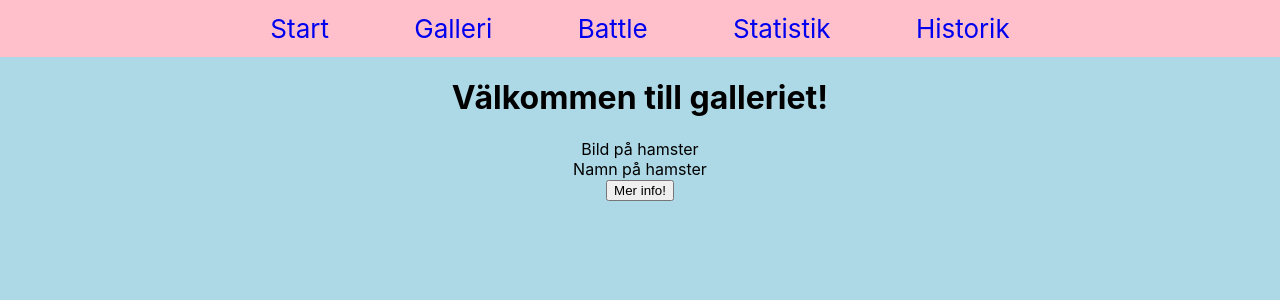
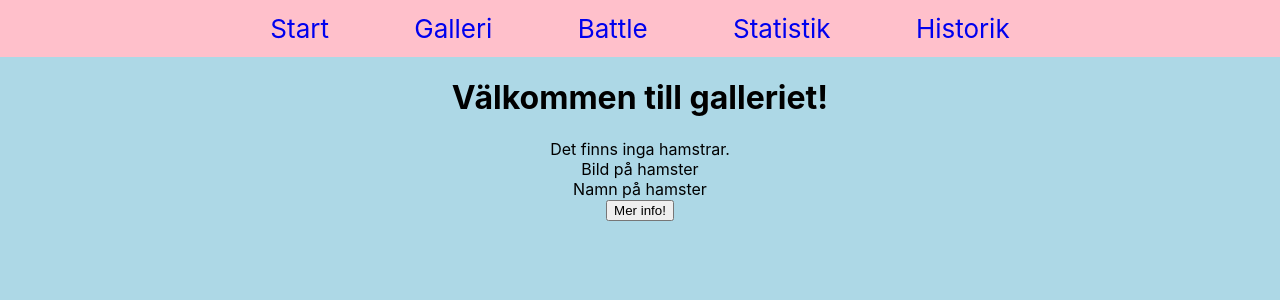
Before and after one commit to annikakubaj/hamsterwar-fullstack, a React (Create React App) app: page /galleri in a window 1280 px wide. Shown: the top 300 px of the page. Built offline with nearby package versions, Linux system fonts and the light colour scheme.

Commit message:
Some props added to gallery

```diff
--- a/src/App.tsx
+++ b/src/App.tsx
@@ -5,7 +5,10 @@ import Battle from './components/battle/Battle'
 import Statistics from './components/statistics/Statistics'
 import History from './components/history/History'
 import Start from './components/start/Start'
+import { HamsterItem } from './types/HamsterItem'
 import './App.css';
+
+const hamsterData: HamsterItem[] = []
 
 function App() {
   return (
@@ -25,7 +28,8 @@ function App() {
       <main>
 
         <Switch>
-          <Route path="/galleri"> <Gallery /> </Route>
+          <Route path="/galleri" render={() => <Gallery
+          items={hamsterData} /> }/>
           <Route path="/battle"> <Battle /> </Route>
           <Route path="/battel">
             <Redirect to="/battle" />
--- a/src/components/gallery/Gallery.tsx
+++ b/src/components/gallery/Gallery.tsx
@@ -1,6 +1,14 @@
-const Gallery = () => (
+import { HamsterItem } from '../../types/HamsterItem'
+
+interface Props {
+	items: HamsterItem []
+}
+
+const Gallery = ({ items }: Props) => (
 	<div>
 		<h1> Välkommen till galleriet!</h1>
+
+		{ items.length === 0 ? 'Det finns inga hamstrar.' :'TODO: mappa alla items' }
 
 		<div>
 			Bild på hamster <br/>
--- /dev/null
+++ b/src/types/HamsterItem.ts
@@ -0,0 +1,8 @@
+interface HamsterItem {
+	name: string,
+	age: number
+
+
+}
+
+export type { HamsterItem }
```
